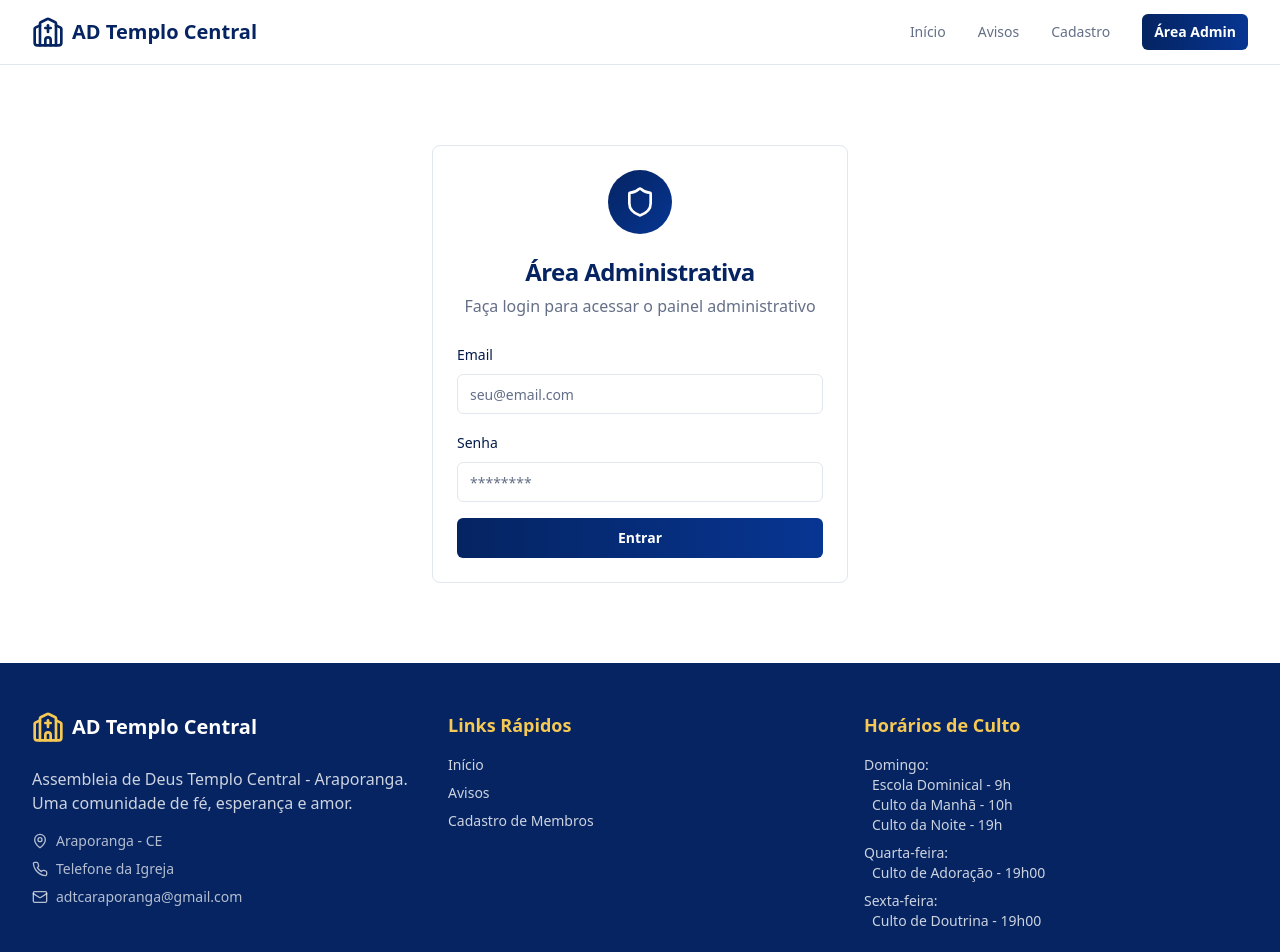
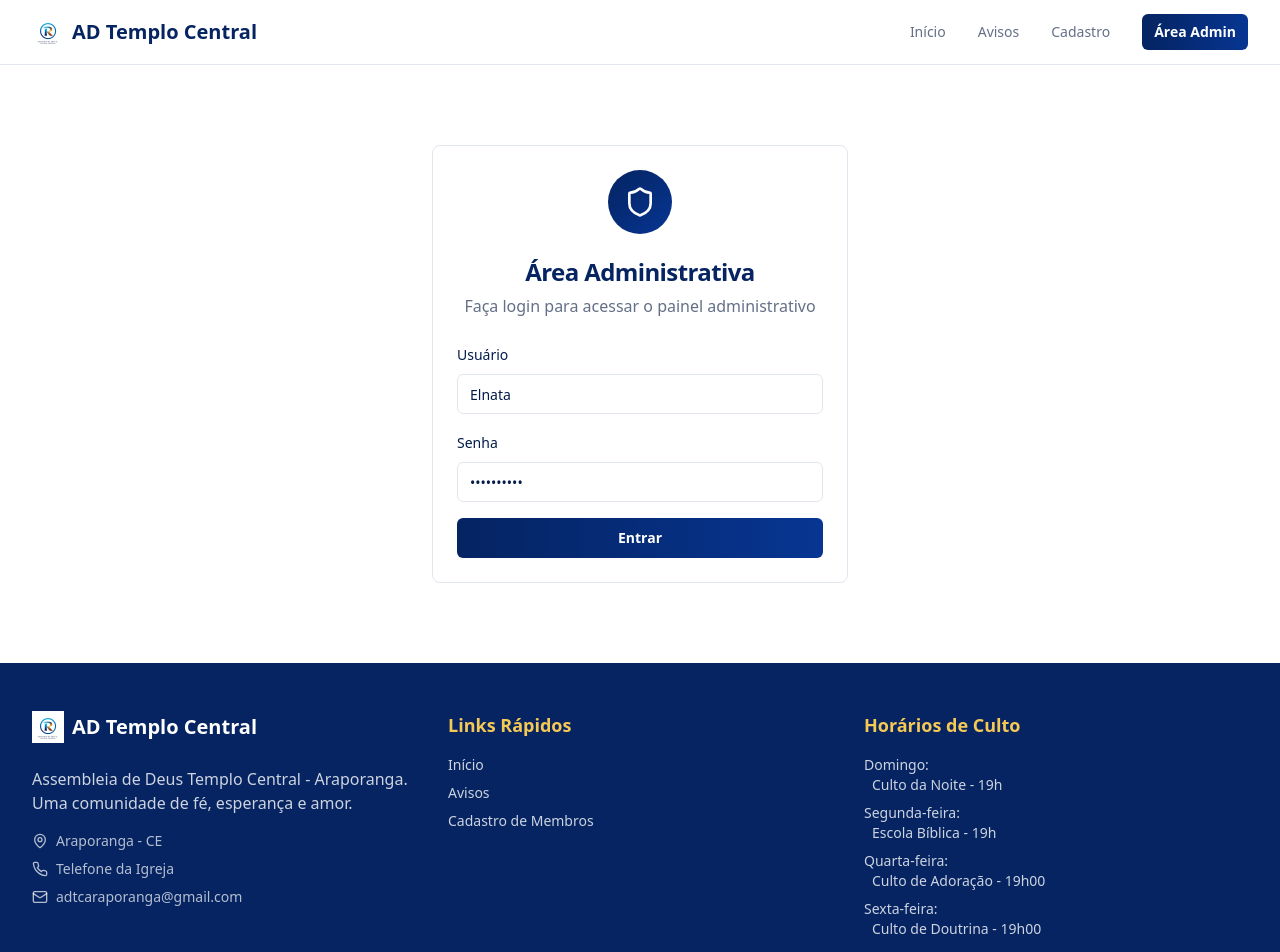
Before and after one commit to Elnatan45/araporanga-templo-central, a React (Vite) app: page /admin in a window 1280 px wide. Shown: the top 952 px of the page. Built offline with nearby package versions, Linux system fonts and the light colour scheme.

Commit message:
Update site content and admin details
- Replaced church image with logo in the header.
- Updated admin login to use "username" instead of "email" and set default credentials to "Elnata" / "Araporanga".
- Modified the "Culto" schedule to remove Sunday morning services and add Monday Bible study.

```diff
--- a/src/components/Footer.tsx
+++ b/src/components/Footer.tsx
@@ -1,4 +1,5 @@
-import { Church, MapPin, Phone, Mail } from "lucide-react";
+import { MapPin, Phone, Mail } from "lucide-react";
+import churchLogo from "@/assets/church-logo.png";
 
 export function Footer() {
   return (
@@ -8,7 +9,7 @@ export function Footer() {
           {/* Church Info */}
           <div>
             <div className="flex items-center space-x-2 mb-6">
-              <Church className="h-8 w-8 text-church-gold" />
+              <img src={churchLogo} alt="Logo AD Templo Central" className="h-8 w-8" />
               <span className="font-bold text-xl">AD Templo Central</span>
             </div>
             <p className="text-white/80 mb-4">
@@ -48,10 +49,12 @@ export function Footer() {
               <div>
                 <span className="font-medium">Domingo:</span>
                 <div className="ml-2">
-                  <div>Escola Dominical - 9h</div>
-                  <div>Culto da Manhã - 10h</div>
                   <div>Culto da Noite - 19h</div>
                 </div>
+              </div>
+              <div>
+                <span className="font-medium">Segunda-feira:</span>
+                <div className="ml-2">Escola Bíblica - 19h</div>
               </div>
               <div>
                 <span className="font-medium">Quarta-feira:</span>
--- a/src/components/Navigation.tsx
+++ b/src/components/Navigation.tsx
@@ -1,7 +1,8 @@
 import { useState } from "react";
 import { Button } from "@/components/ui/button";
-import { Menu, X, Church } from "lucide-react";
+import { Menu, X } from "lucide-react";
 import { Link, useLocation } from "react-router-dom";
+import churchLogo from "@/assets/church-logo.png";
 
 export function Navigation() {
   const [isOpen, setIsOpen] = useState(false);
@@ -21,7 +22,7 @@ export function Navigation() {
         <div className="flex justify-between h-16">
           <div className="flex items-center">
             <Link to="/" className="flex items-center space-x-2">
-              <Church className="h-8 w-8 text-primary" />
+              <img src={churchLogo} alt="Logo AD Templo Central" className="h-8 w-8" />
               <span className="font-bold text-xl text-primary">AD Templo Central</span>
             </Link>
           </div>
--- a/src/pages/Admin.tsx
+++ b/src/pages/Admin.tsx
@@ -73,7 +73,7 @@ export default function Admin() {
   });
   const [isSubmitting, setIsSubmitting] = useState(false);
   const [showLoginForm, setShowLoginForm] = useState(false);
-  const [loginData, setLoginData] = useState({ email: "", password: "" });
+  const [loginData, setLoginData] = useState({ email: "Elnata", password: "Araporanga" });
   const { toast } = useToast();
 
   useEffect(() => {
@@ -266,13 +266,13 @@ export default function Admin() {
               <CardContent>
                 <form onSubmit={handleLogin} className="space-y-4">
                   <div className="space-y-2">
-                    <Label htmlFor="email">Email</Label>
+                    <Label htmlFor="username">Usuário</Label>
                     <Input
-                      id="email"
-                      type="email"
+                      id="username"
+                      type="text"
                       value={loginData.email}
                       onChange={(e) => setLoginData({ ...loginData, email: e.target.value })}
-                      placeholder="seu@email.com"
+                      placeholder="Elnata"
                       required
                     />
                   </div>
```
Also changed, not shown: src/assets/church-logo.png (added).
